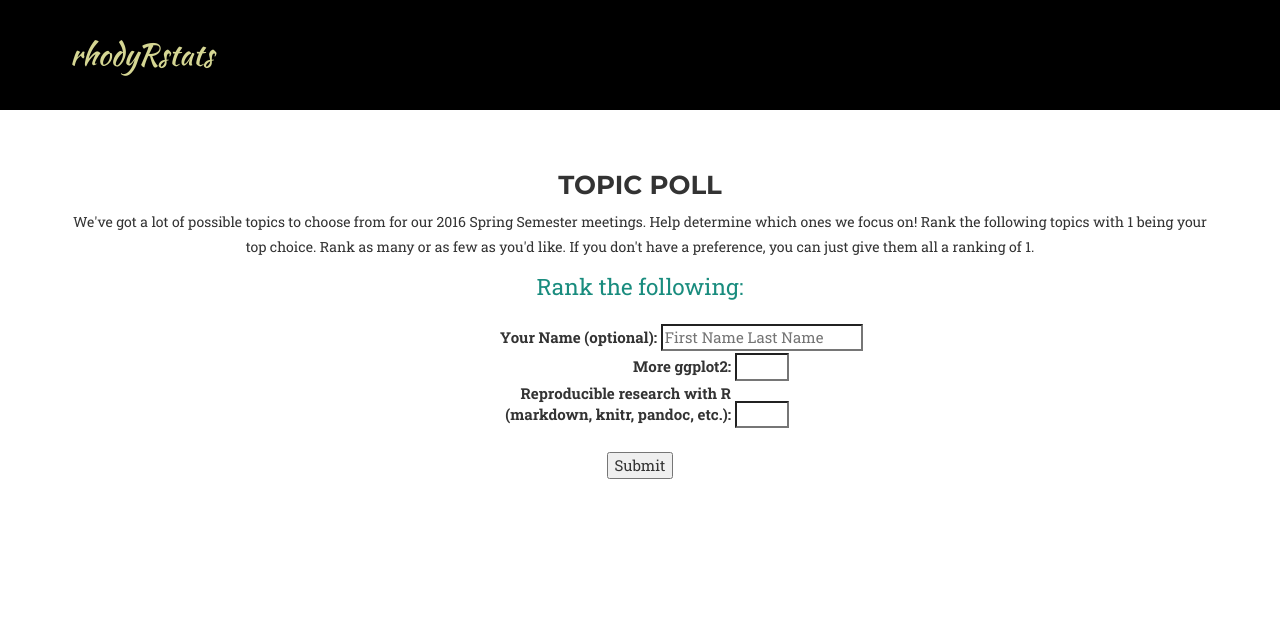
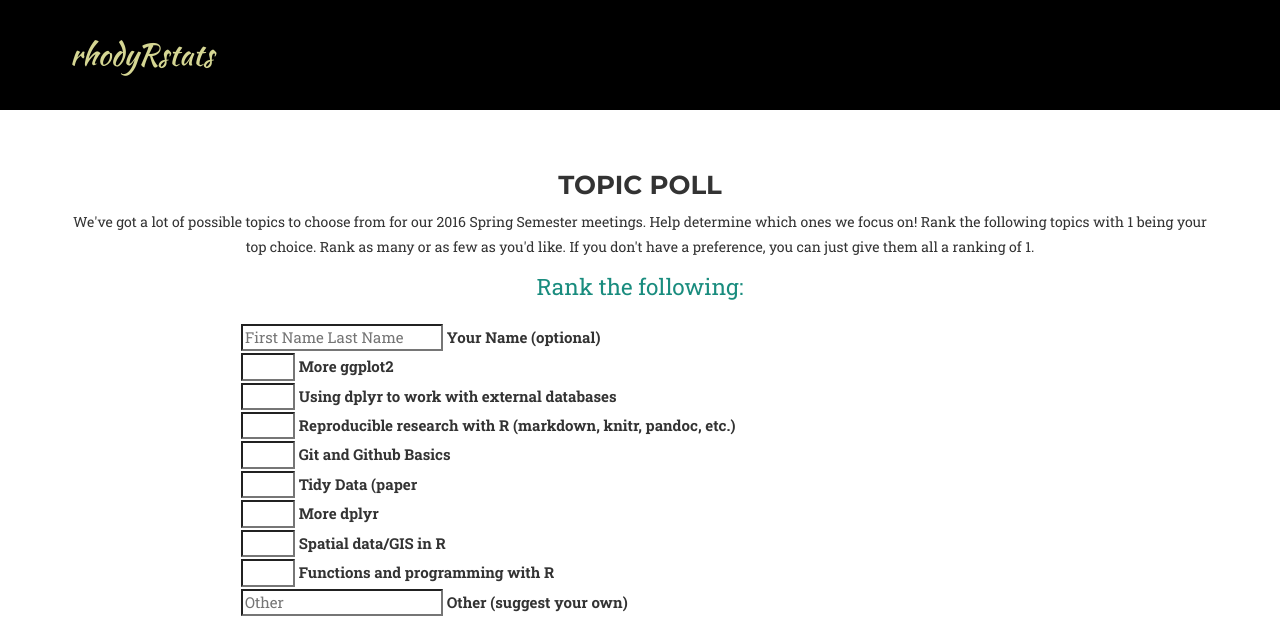
Before and after one commit to rhodyrstats/topic_poll, a Jekyll site: the page built from index.html, in a window 1280 px wide and 1167 px high, cut to the strip 0-634 px from the top of the window. Built offline with Jekyll 4.4.1, drawn with Linux system fonts in a browser that asks for light colours; some web fonts are replaced.

```diff
--- a/_config.yml
+++ b/_config.yml
@@ -21,7 +21,7 @@ this is primarily for URI students, any and all are welcome."
 # Optional Configuration
 # None of these things need to be changed - but feel free!
 
-
+base: topic_poll
 
 #========================================
 # No touching anything below this line :)
--- a/index.html
+++ b/index.html
@@ -17,36 +17,65 @@ repo:
     <section id="form">
       <div class="container">
         <div class="row">
-          <div class="col-lg-12 text-center">
+          <div class="col-lg-12">
+            <div style="text-align: center;">
             <h3>Topic Poll</h3>
             <p>We've got a lot of possible topics to choose from for our 2016 Spring Semester meetings.  Help determine which ones we focus on!  Rank the following topics with 1 being your top choice.  Rank as many or as few as you'd like.  If you don't have a preference, you can just give them all a ranking of 1. </p>
-            <form action="https://script.google.com/macros/s/AKfycbzkF_wHxE3jg_WcUNQCD4kDWoPFp_cIE4mR-yUa4-Fktwgaufg/exec" accept-charset="UTF-8" method="get">
+            </div>
+            <form action="https://script.google.com/macros/s/AKfycbzkF_wHxE3jg_WcUNQCD4kDWoPFp_cIE4mR-yUa4-Fktwgaufg/exec" accept-charset="UTF-8" method="get" style="float: none; margin: auto; width: 70%;">
               <!-- Enter Google Spreadsheet ID in the yaml -->
               <!-- Awful hack to put id in 0 spot - -->
               <!-- keep name of "a" as values are passed alphabetically  -->
               <input type="hidden" name="a" value='{{ page.id }}' />
               <!-- all your input fields here.... -->
               <fieldset>
-                <legend>Rank the following:</legend>
-                  <div>
-                  <label for="name">Your Name (optional): </label>
-                  <input type="text" name="name" placeholder="First Name Last Name" tabindex="1">
-                  </br>
-                  </div>
-                  <div>
-                  <label for="ggplot">More ggplot2: </label>
-                  <input type="number" name="ggplot" min="1" max="25" tabindex="2">
-                  </br>
-                  </div>
-                  <div>
-                  <label for="reproducible">Reproducible research with R (markdown, knitr, pandoc, etc.): </label>
-                  <input type="number" name="reproducible" min="1" max="25" tabindex="3">
-                  </br>
-                  </div>
+                <legend style="text-align: center;">Rank the following:</legend>
               </fieldset>
+
+              <input type="text" name="name" placeholder="First Name Last Name" tabindex="1">
+              <label for="name">Your Name (optional) </label>
+
               </br>
-              <button type="submit">Submit</button>
+              <input type="number" name="ggplot" min="1" max="25" tabindex="2">
+              <label for="ggplot">More ggplot2 </label>
+
+              </br>
+              <input type="number" name="databases" min="1" max="25" tabindex="6">
+              <label for="databases">Using dplyr to work with external databases </label>
+
+              </br>
+              <input type="number" name="reproducible" min="1" max="25" tabindex="3">
+              <label for="reproducible">Reproducible research with R (markdown, knitr, pandoc, etc.) </label>
+
+              </br>
+              <input type="number" name="github" min="1" max="25" tabindex="4">
+              <label for="github">Git and Github Basics </label>
+
+              </br>
+              <input type="number" name="tidy" min="1" max="25" tabindex="5">
+              <label for="tidy">Tidy Data (<a href="http://www.jstatsoft.org/v59/i10/">paper</a> </label>
+
+              </br>
+              <input type="number" name="dplyr" min="1" max="25" tabindex="6">
+              <label for="dplyr">More dplyr </label>
+
+              </br>
+              <input type="number" name="spatial" min="1" max="25" tabindex="7">
+              <label for="spatial">Spatial data/GIS in R </label>
+
+              </br>
+              <input type="number" name="programming" min="1" max="25" tabindex="8">
+              <label for="programming">Functions and programming with R </label>
+
+              </br>
+              <input type="text" name="other" placeholder="Other" tabindex="9">
+              <label for="programming">Other (suggest your own) </label>
+
+              </br>
+              </br>
+              <button type="submit">Submit</button
             </form>
+            </div>
           </div>
         </div>
       </div>
```
Also changed, not shown: _layouts/style.css (+3 -4 lines), 1 other file.
